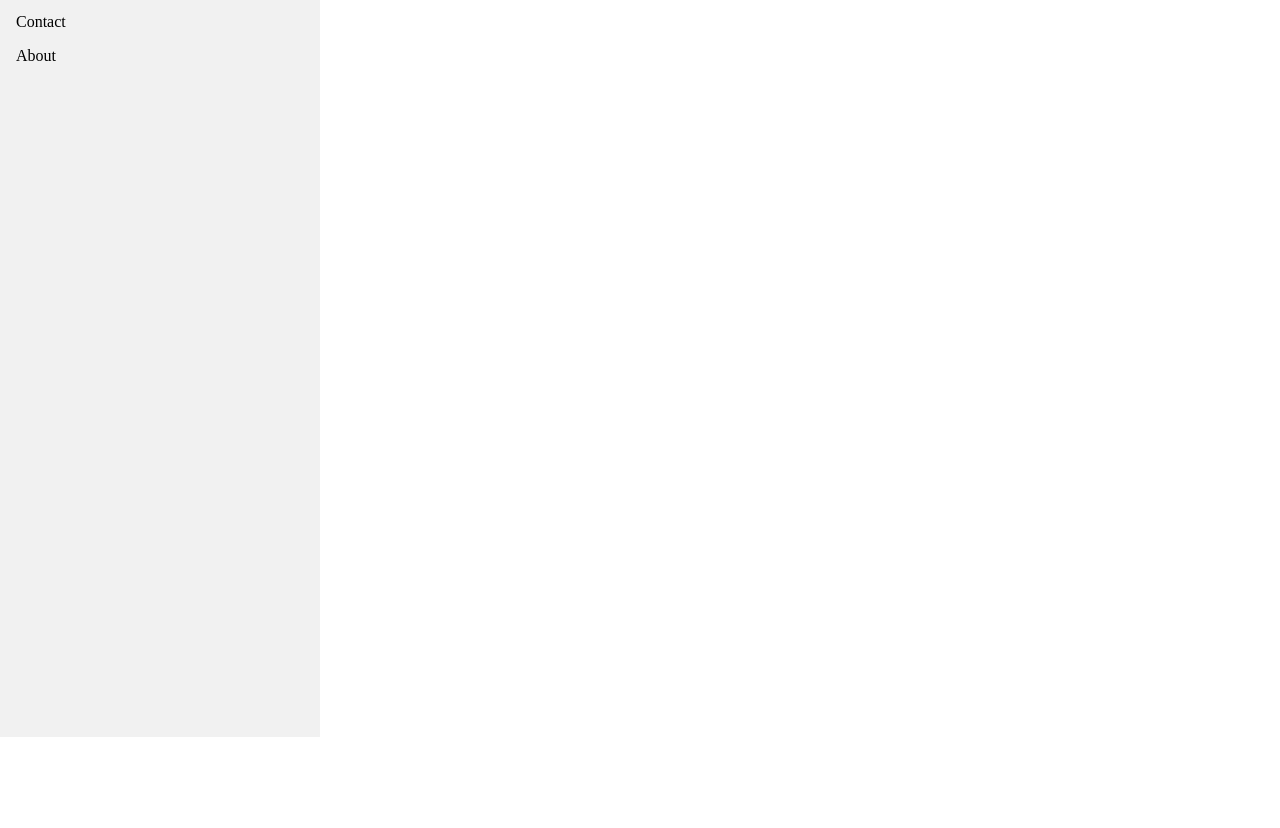
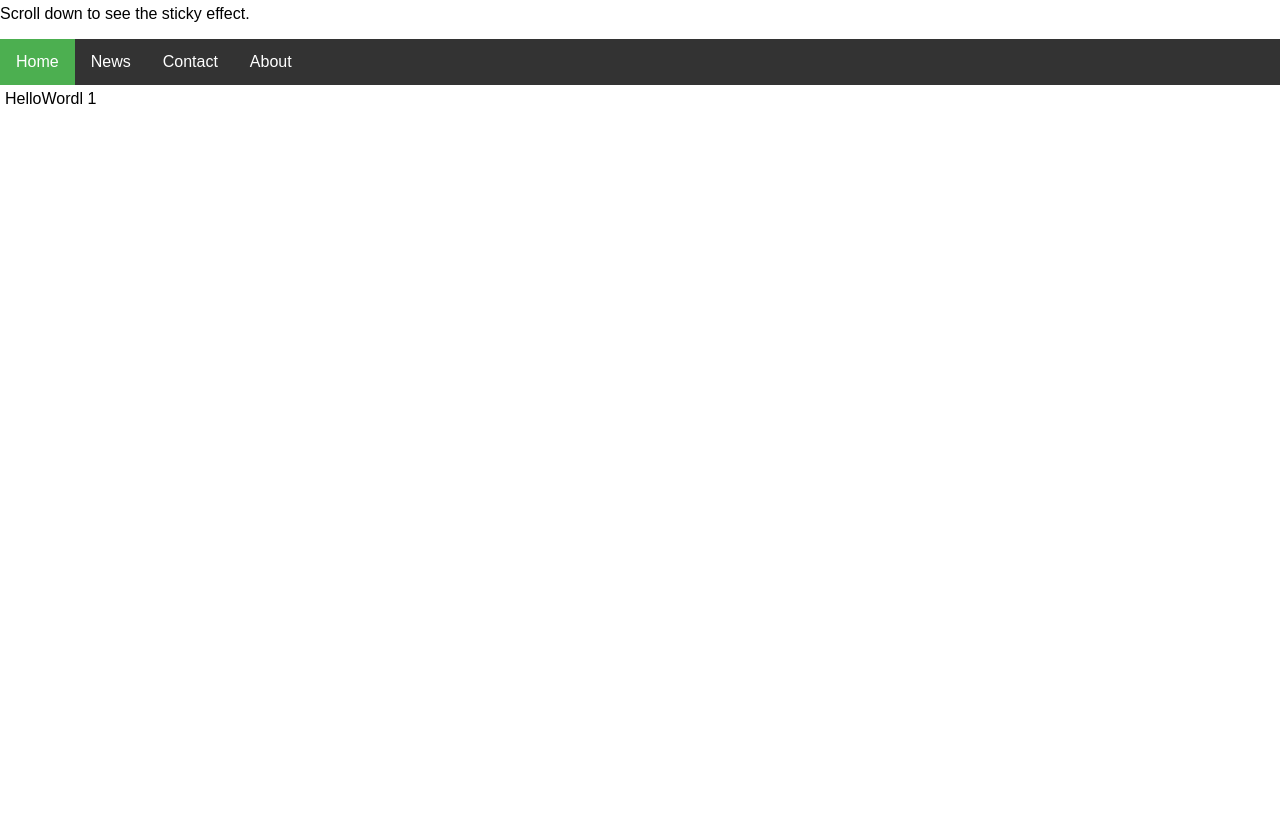
Before and after one commit to nimzi/LearningWebDev, a plain HTML site: page index.html in a window 1280 px wide. Shown: the part 63-891 px from the top of the page. After the commit the page ends 820 px from the top, so only its background shows below. Drawn offline with nearby package versions, Linux system fonts and the light colour scheme.

Commit message:
Onto a site

```diff
--- a/index.html
+++ b/index.html
@@ -1,6 +1,7 @@
 <!DOCTYPE html>
 <html>
 <head>
+  <meta name="viewport" content="width=device-width, initial-scale=1">
   <script src="https://ajax.googleapis.com/ajax/libs/jquery/3.2.1/jquery.min.js"></script>
   <script type="text/javascript">
     function copyDiv(src,dst){
@@ -10,27 +11,39 @@
     }
   </script>
   <style>
-body {
+    body, html {
+      height: 100%;
       margin: 0;
+      font-family: Arial, Helvetica, sans-serif;
     }
 
     ul {
       list-style-type: none;
       margin: 0;
       padding: 0;
-  width: 25%;
-  background-color: #f1f1f1;
-  position: fixed;
-  height: 100%;
-  overflow: auto;
+      overflow: hidden;
+      background-color: #333;
+      position: -webkit-sticky; /* Safari */
+      position: sticky;
+      top: 0;
+    }
+
+    li {
+      float: left;
     }
 
     li a {
       display: block;
-  color: #000;
-  padding: 8px 16px;
+      color: white;
+      text-align: center;
+      padding: 14px 16px;
       text-decoration: none;
     }
+
+    li a:hover {
+      background-color: #111;
+    }
+
 
     li a.active {
       background-color: #4CAF50;
@@ -80,6 +93,10 @@ li a:hover:not(.active) {
     </script>
 
 
+    <div class="header">
+      <h2>Scroll Down</h2>
+      <p>Scroll down to see the sticky effect.</p>
+    </div>
 
 
     <ul>
@@ -89,32 +106,31 @@ li a:hover:not(.active) {
       <li><a id="fourth" class="dynamicLoad" href="content_four">About</a></li>
     </ul>
 
-<div id="myDiv" style="margin-left:25%;padding:1px 16px;height:1000px;">
-
-
-  <!-- <h2>Fixed Full-height Side Nav</h2>
-  <h3>Try to scroll this area, and see how the sidenav sticks to the page</h3>
-  <p>Notice that this div element has a left margin of 25%. This is because the side navigation is set to 25% width. If you remove the margin, the sidenav will overlay/sit on top of this div.</p>
-  <p>Also notice that we have set overflow:auto to sidenav. This will add a scrollbar when the sidenav is too long (for example if it has over 50 links inside of it).</p>
-  <p>Some text..</p>
-  <p>Some text..</p> -->
-
-
+    <div id="myDiv" style="margin-left:5px;margin-top:5px;pxpadding:1px 16px;">
 
     </div>
 
 
-
+    <!-- These tags are markers which will replace the "main frame" -->
     <div id="content_one" style="display: none;">
       HelloWordl 1
     </div>
 
     <div id="content_two" style="display: none;">
       HelloWordl 2
+      <p>Testing Stuff</p>
+      <p>Testing Stuff</p>
+      <p>Testing Stuff</p>
     </div>
 
     <div id="content_three" style="display: none;">
-    HelloWordl 3
+      <h2>Fixed Full-height Side Nav</h2>
+      <h3>Try to scroll this area, and see how the sidenav sticks to the page</h3>
+      <p>Notice that this div element has a left margin of 25%. This is because the side navigation is set to 25% width. If you remove the margin, the sidenav will overlay/sit on top of this div.</p>
+      <p>Also notice that we have set overflow:auto to sidenav. This will add a scrollbar when the sidenav is too long (for example if it has over 50 links inside of it).</p>
+      <p>Some text..</p>
+      <p>Some text..</p>
+
     </div>
 
     <div id="content_four" style="display: none;">
```
Also changed, not shown: images/Icon.png (added), images/Just cards.png (added), images/classy_fabric.png (added), images/header_cropped.png (added), 1 other file. Lines whose indentation alone changed are shown as unchanged.
